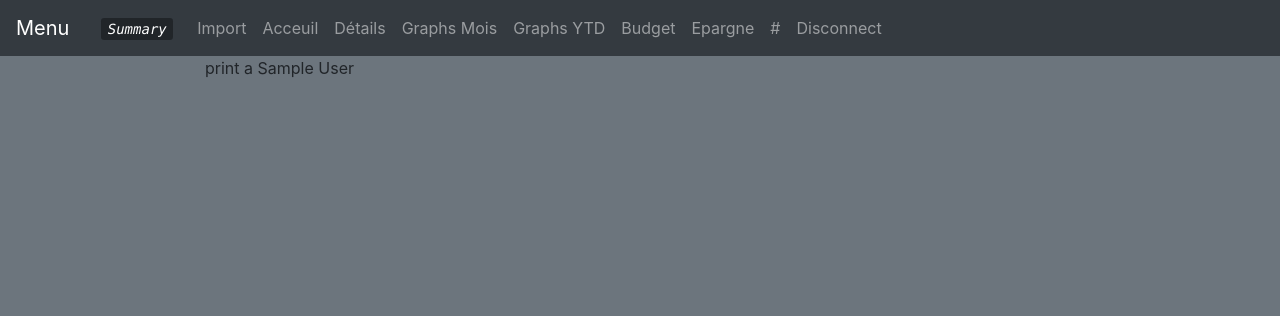
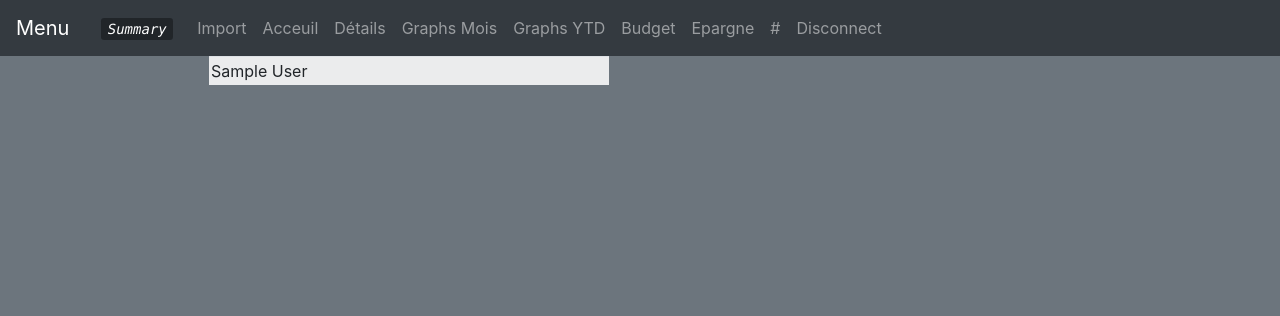
Before and after one commit to terman37/Django-Website, a Django app: page / in a window 1280 px wide. Shown: the top 316 px of the page. Run offline with Django 3.2, Linux system fonts and the light colour scheme; tables that the repository leaves empty hold one stand-in row (values such as "Sample post"); some libraries are stand-ins or nearby versions.

Commit message:
Update summary.html

```diff
--- a/myproject/cpts/templates/cpts/summary.html
+++ b/myproject/cpts/templates/cpts/summary.html
@@ -7,9 +7,13 @@
 {% endblock head %}
 
 {% block datas %}
-
-    {% for cpt in mydatas %}
-        <p>print a {{ cpt.t_name }}</p>
-    {% endfor %}
-
+    <table class="table table-striped bg-light m-1">
+        {% for cpt in mydatas %}
+        <tr>
+            <td>
+                {{ cpt.t_name }}
+            </td>
+        </tr>
+        {% endfor %}
+    </table>
 {% endblock datas %}
```
